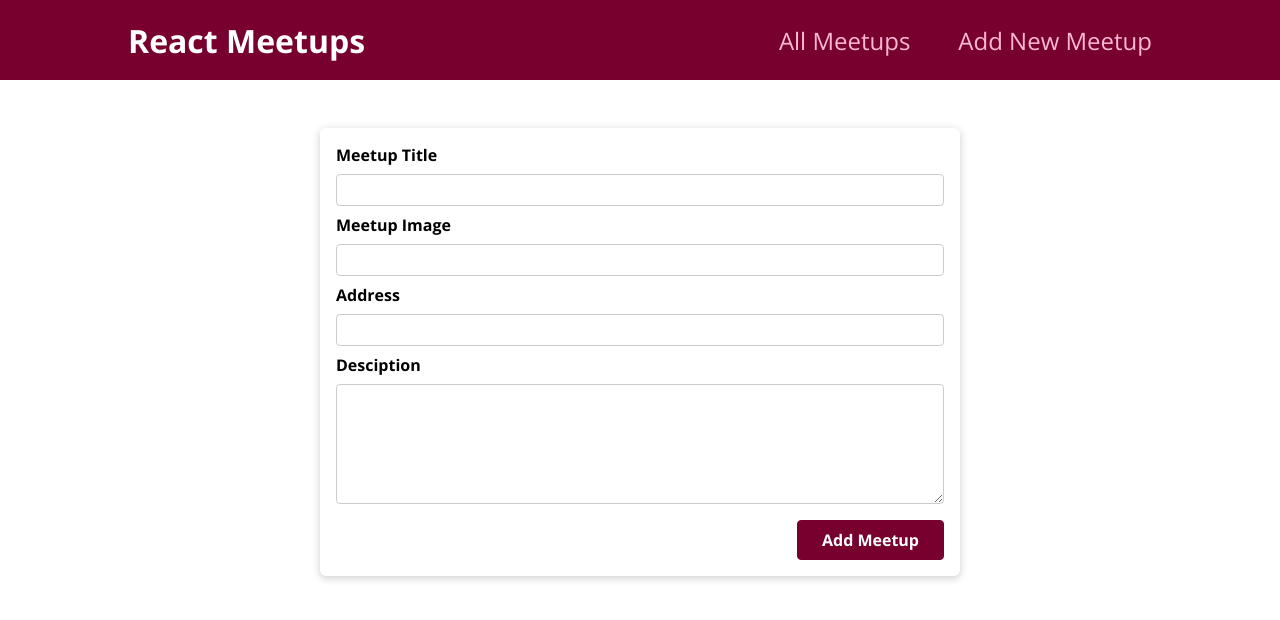
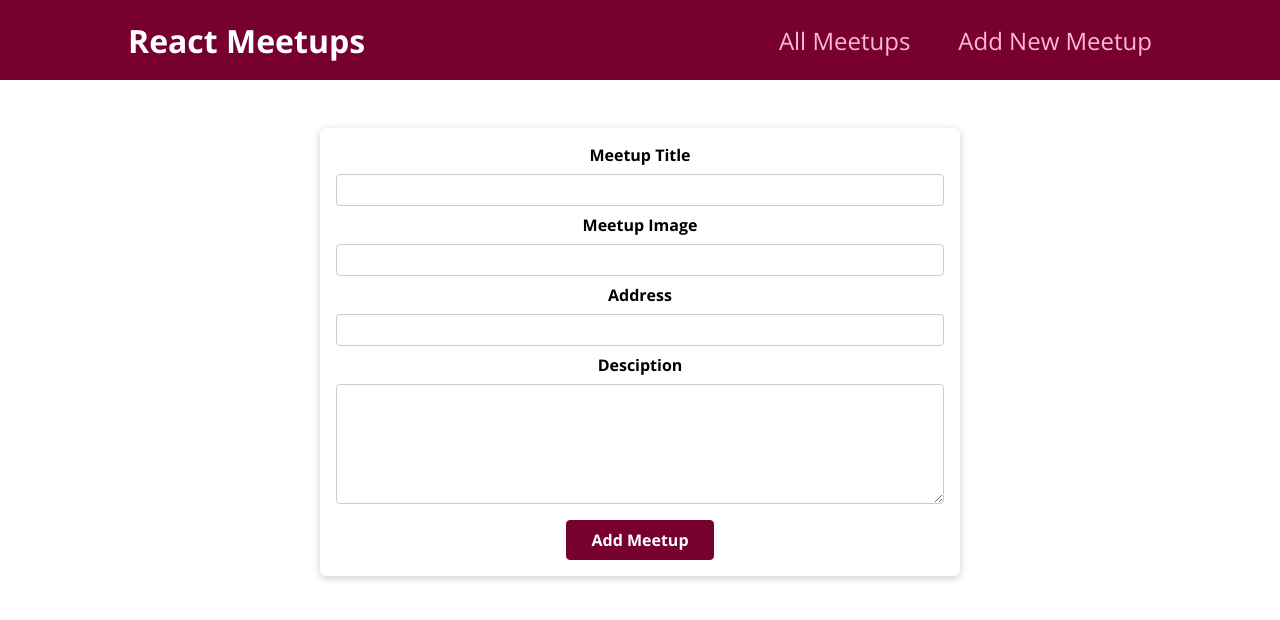
Before and after one commit to OmarMWarraich/next.js-tutorial-main, a Next.js app: page /new-meetup in a window 1280 px wide. Shown: the top 620 px of the page. Built offline with nearby package versions, Linux system fonts and the light colour scheme.

Commit message:
Programmatic Navigation

```diff
--- a/components/meetups/NewMeetupForm.module.css
+++ b/components/meetups/NewMeetupForm.module.css
@@ -24,7 +24,7 @@
 
 .actions {
     margin-top: 1rem;
-    text-align: right;
+    text-align: center;
 }
 
 .actions button {
@@ -36,6 +36,7 @@
     border: 1px solid #77002e;
     border-radius: 4px;
     font-weight: bold;
+    text-align: center;
 }
 
 .actions button:hover,
--- a/styles/globals.css
+++ b/styles/globals.css
@@ -7,6 +7,7 @@
 body {
   font-family: 'Open Sans', 'Lato', sans-serif;
   margin: 0;
+  text-align: center;
 }
 
 h1,
```
Also changed, not shown: components/meetups/MeetupItem.js (+7 -1 lines).
